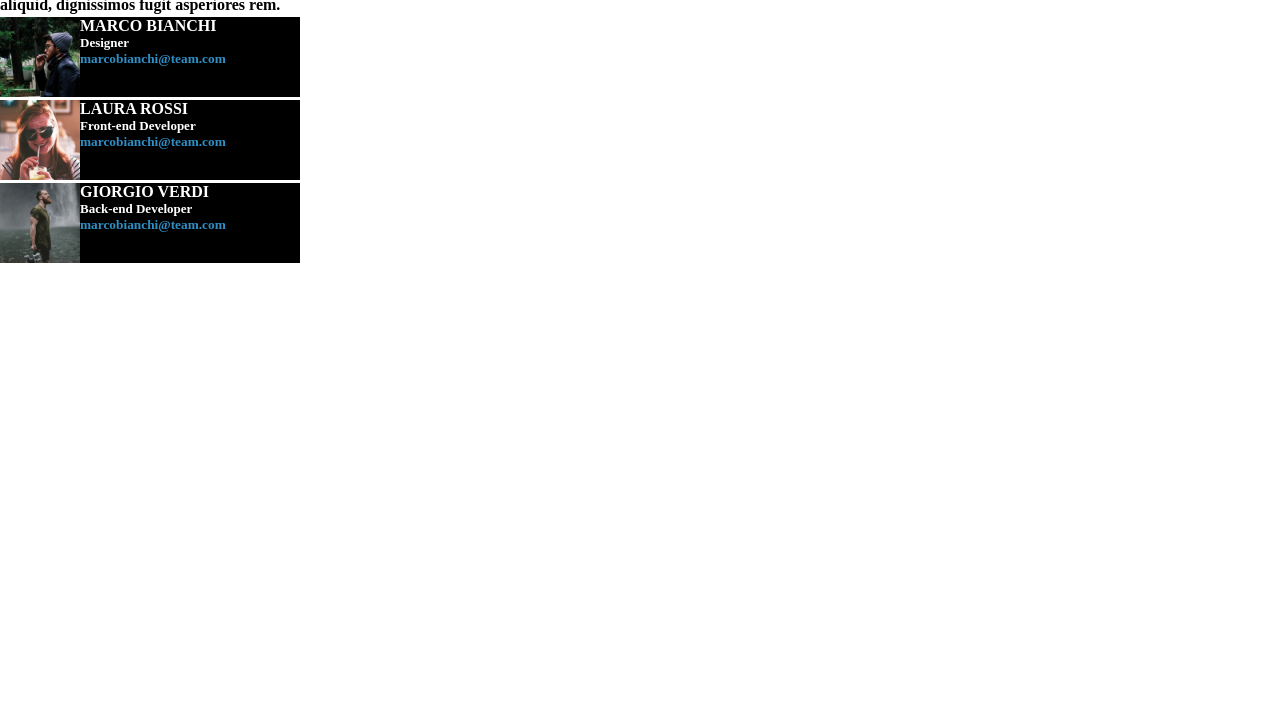
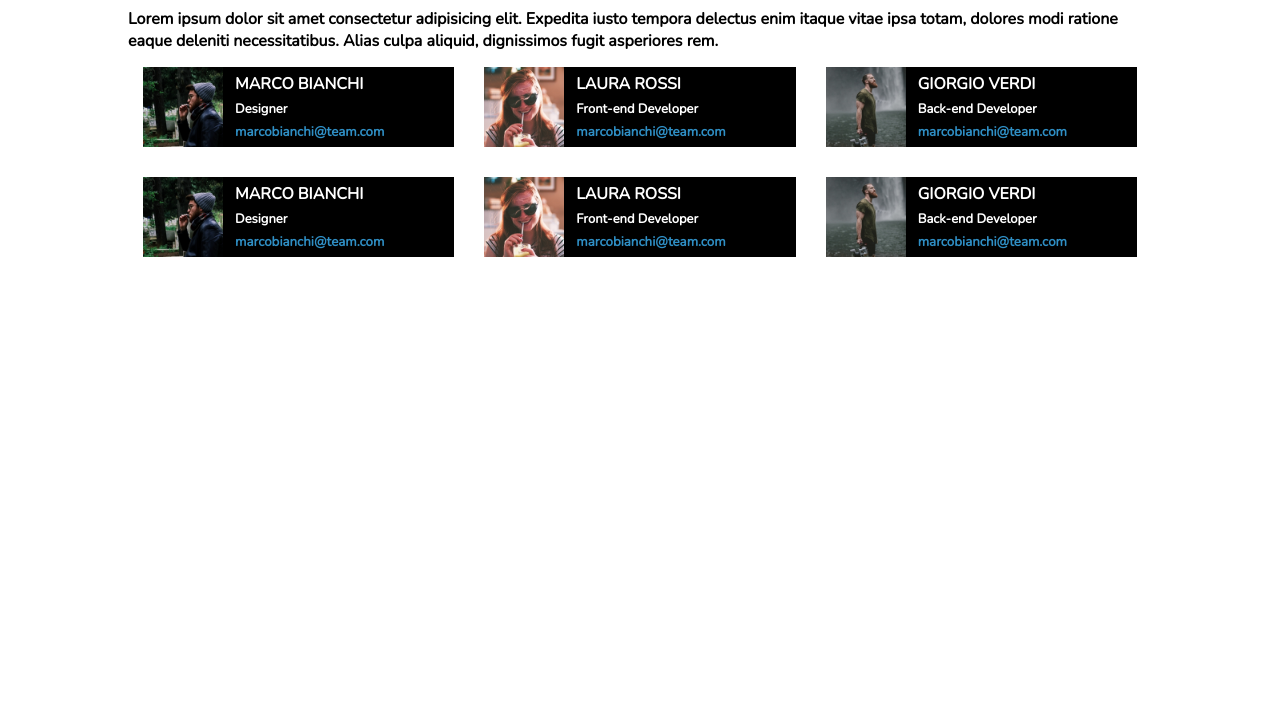
Before and after one commit to RobertoCartaMantiglia/html-css-float-cards, a plain HTML site: page index.html in a window 1280 px wide. Shown: the part 83-800 px from the top of the page. Drawn offline with nearby package versions, Linux system fonts and the light colour scheme.

Commit message:
improve element direction

```diff
--- a/css/style.css
+++ b/css/style.css
@@ -4,32 +4,36 @@
     box-sizing: border-box;
 }
 body{
-    /* font-family: 'Nunito', sans-serif; */
+    font-family: 'Nunito', sans-serif;
     font-weight: bold;
 }
 
+header>h1{
+    text-align: center;
+    color: #e43673;
+    font-weight: bold;
+}
 .container{
     margin: 0 auto;
     width: 80%;
     padding-top: 1.5rem;
 }
-header>h1{
-    text-align: center;
-    color: #e43673;
-    font-weight: bold;
+.card-box{
+    margin: 15px;
+    float: left;
+    width: calc((100% / 3) - 30px);
+    height: 80px;
+    background-color: black;
 }
-.cards{
-    float: left;
-}
-
 img.card{
     float: left;
     height: 100%;
-
+    margin-right: 12px;
 }
 span{
     font-weight: bold;
     display: block;
+    padding: 2.5px 2.5px;
 }
 
 .job, .name{
@@ -43,14 +47,7 @@ span{
     font-size: smaller;
 }
 
-.card-box{
-    /* margin-top: 3em; */
-    width: 300px;
-    height: 80px;
-    background-color: black;
-}
 .contacts{
-
     margin: 3px auto;
 }
 .clearfix::after{
--- a/index.html
+++ b/index.html
@@ -16,7 +16,7 @@
         <h1>Meet our team</h1>
     </header>
 
-    <!-- <main class="container"> -->
+    <main class="container">
         <p>Lorem ipsum dolor sit amet consectetur adipisicing elit. Expedita iusto tempora delectus enim itaque vitae ipsa totam, dolores modi ratione eaque deleniti necessitatibus. Alias culpa aliquid, dignissimos fugit asperiores rem.</p>
 
         <section class="cards clearfix">
@@ -52,6 +52,40 @@
             </article>
 
         </section>
-    <!-- </main> -->
+
+        <section class="cards clearfix">
+
+            <article class="card-box clearfix" id="marco">
+                <img class="card" src="./img/male1.png" alt="marco">
+
+                <div class="contacts">
+                    <span class="name">MARCO BIANCHI</span>
+                    <span class="job">Designer</span>
+                    <span class="email">marcobianchi@team.com</span>
+                </div>
+            </article>
+
+            <article class="card-box clearfix" >
+                <img class="card" src="./img/female1.png" alt="marco">
+
+                <div class="contacts">
+                    <span class="name">LAURA ROSSI</span>
+                    <span class="job">Front-end Developer</span>
+                    <span class="email">marcobianchi@team.com</span>
+                </div>
+            </article>
+
+            <article class="card-box clearfix" >
+                <img class="card" src="./img/male2.png" alt="marco">
+
+                <div class="contacts">
+                    <span class="name">GIORGIO VERDI</span>
+                    <span class="job">Back-end Developer</span>
+                    <span class="email">marcobianchi@team.com</span>
+                </div>
+            </article>
+
+        </section>
+    </main>
 </body>
 </html>
```
Lines whose indentation alone changed are shown as unchanged.
